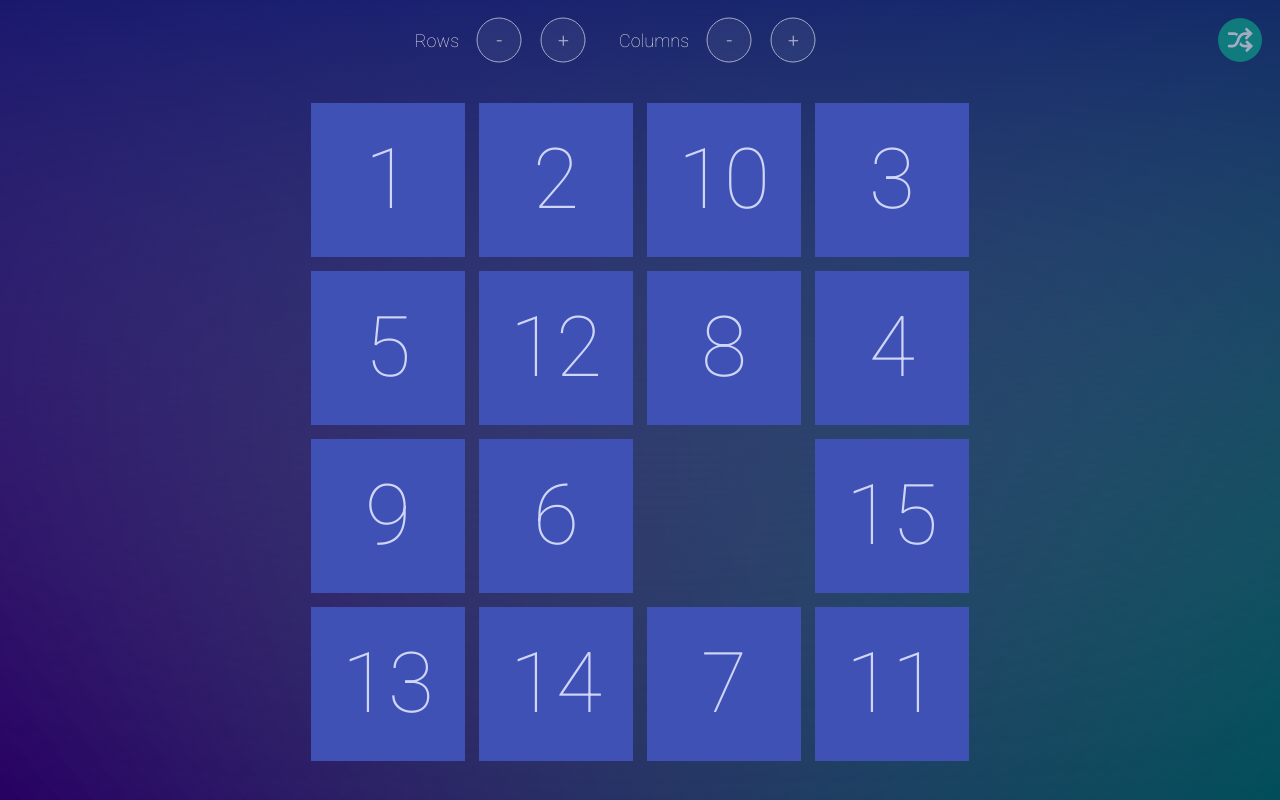
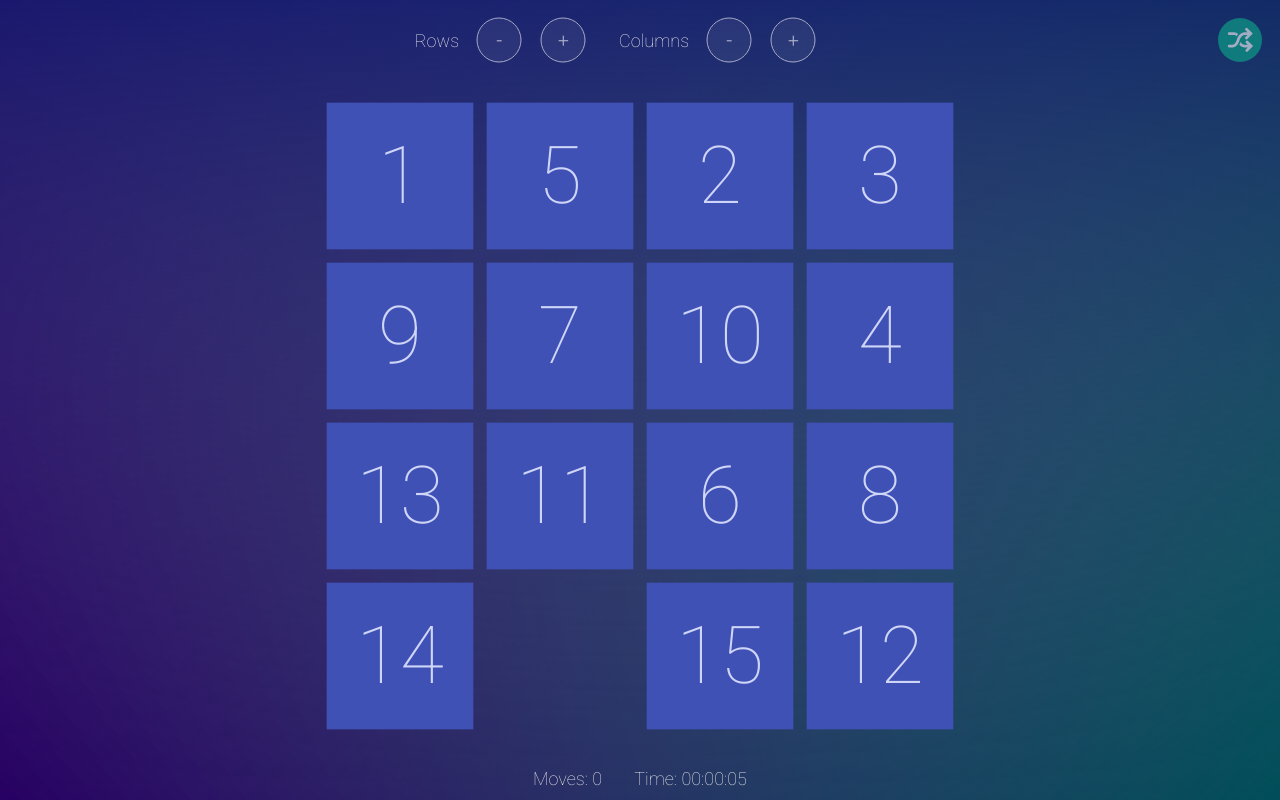
Before and after one commit to udivankin/react-n-puzzle, a React (Create React App) app: page / in a window 1280 px wide. Built offline with nearby package versions, Linux system fonts and the light colour scheme.

Commit message:
Add stats + make possible to move stack

```diff
--- a/src/App.css
+++ b/src/App.css
@@ -32,6 +32,6 @@ body {
 main {
   display: flex;
   flex-direction: column;
-  height: 100vh;
+  height: 100%;
   overflow: hidden;
 }
--- a/src/App.jsx
+++ b/src/App.jsx
@@ -5,6 +5,7 @@ import { useRecoilState } from 'recoil';
 import Board from './Board';
 import Congrats from './Congrats';
 import Controls from './Controls';
+import Stats from './Stats';
 import { isCompleteState, sizeState } from './state';
 
 import './App.css';
@@ -22,6 +23,7 @@ const App = () => {
       </Helmet>
       {!isComplete && <Controls />}
       {isComplete ? <Congrats /> : <Board />}
+      {!isComplete && <Stats />}
     </>
   );
 }
--- a/src/Board.css
+++ b/src/Board.css
@@ -1,5 +1,5 @@
 .board-wrapper {
-  height: calc(100% - 4rem);
+  height: calc(100% - 6rem);
   padding: 2rem;
 }
 
--- a/src/Board.jsx
+++ b/src/Board.jsx
@@ -1,15 +1,44 @@
-import React from 'react';
+import React, { useEffect } from 'react';
 import { useRecoilState } from 'recoil';
 
-import { clone, move } from './helpers';
-import { sortedTilesState, tilesState, sizeState } from './state';
+import { clone, find, move } from './helpers';
+import { sortedTilesState, tilesState, sizeState, gameState } from './state';
 
 import './Board.css';
 
 const Board = () => {
+  const [game, setGame] = useRecoilState(gameState);
   const [tiles, setTiles] = useRecoilState(tilesState);
   const [sortedTiles] = useRecoilState(sortedTilesState);
   const [size] = useRecoilState(sizeState);
+
+  const handleMove = (tile) => {
+    const [nextTiles, movesTaken] = move(clone(tiles), tile);
+    setGame({ ...game, moves: game.moves + movesTaken });
+    setTiles(nextTiles);
+  }
+
+  const handleKeyDown = ({ keyCode }) => {
+    const [row, col] = find(tiles, 0);
+    let tile;
+
+    if (keyCode === 37 && (col < size.cols - 1)) { // LEFT
+      tile = tiles[row][col + 1];
+    } else if (keyCode === 38 && (row < size.rows - 1)) { // UP
+      tile = tiles[row + 1][col];
+    } else if (keyCode === 39 && col > 0) { // RIGHT
+      tile = tiles[row][col - 1];
+    } else if (keyCode === 40 && row > 0) { // DOWN
+      tile = tiles[row - 1][col];
+    }
+
+    if (tile) handleMove(tile);
+  };
+
+  useEffect(() => {
+    document.addEventListener('keydown', handleKeyDown);
+    return () => { document.removeEventListener('keydown', handleKeyDown); }
+  });
 
   return (
     <div className='board-wrapper'>
@@ -25,7 +54,7 @@ const Board = () => {
           return (
             <g
               className="tile"
-              onClick={() => setTiles(move(clone(tiles), tileName))}
+              onClick={() => handleMove(tileName)}
               key={tileName}
               transform={`translate(${pos[1] * 24}, ${pos[0] * 24})`}
             >
--- a/src/Congrats.jsx
+++ b/src/Congrats.jsx
@@ -2,7 +2,7 @@ import React, { useEffect, useRef } from 'react';
 import { useRecoilState } from 'recoil';
 
 import { clone, shuffleBoard } from './helpers';
-import { tilesState } from './state';
+import { gameState, tilesState } from './state';
 import Audio from './win.ogg';
 
 import './Congrats.css';
@@ -11,6 +11,12 @@ const Congrats = () => {
   const audioRef = useRef();
   useEffect(() => { audioRef.current.play(); }, []);
   const [tiles, setTiles] = useRecoilState(tilesState);
+  const [, setGame] = useRecoilState(gameState);
+
+  const handleClick = () => {
+    setTiles(shuffleBoard(clone(tiles)));
+    setGame({ moves: 0, gameId: Symbol('gameId')});
+  };
 
   return (
     <div className="congrats">
@@ -23,7 +29,7 @@ const Congrats = () => {
         <a
           href="#"
           alt="Play again!"
-          onClick={() => setTiles(shuffleBoard(clone(tiles)))}
+          onClick={handleClick}
         >
           Play again!
         </a>
--- a/src/Controls.css
+++ b/src/Controls.css
@@ -1,8 +1,8 @@
 .controls {
   display: flex;
-  flex: 0 0 auto;
+  flex: 0 0 4rem;
   font-size: 1.125rem;
-  margin-top: 1rem;
+  padding-top: 1rem;
 }
 
 .controls > div {
@@ -33,8 +33,6 @@
   transition: all .2s;
   opacity: .6;
 }
-
-
 
 @media all and (max-width: 768px) {
   .btn {
--- a/src/Controls.jsx
+++ b/src/Controls.jsx
@@ -1,57 +1,47 @@
-import React, { useEffect } from 'react';
+import React from 'react';
 import { useRecoilState } from 'recoil';
 
-import { clone, generateTiles, find, move, shuffleBoard } from './helpers';
-import { sizeState, tilesState } from './state';
+import { generateTiles, shuffleBoard } from './helpers';
+import { gameState, sizeState, tilesState } from './state';
 
 import './Controls.css';
 
-const SizeButton = ({ rows = false, cols = false, direction }) => {
-  const [_, setTiles] = useRecoilState(tilesState);
+const SizeButton = ({ rows = false, cols = false, direction, shuffle }) => {
+  const [, setTiles] = useRecoilState(tilesState);
   const [size] = useRecoilState(sizeState);
+  const [, setGame] = useRecoilState(gameState);
 
   const clickHandler = () => {
     const nextRows = Math.max(2, size.rows + (rows ? direction : 0));
     const nextCols = Math.max(2, size.cols + (cols ? direction : 0));
     setTiles(shuffleBoard(generateTiles(nextRows, nextCols)));
+    setGame({ moves: 0, gameId: Symbol('gameId')});
   };
 
   return (
-    <svg className="btn btn-outline" viewBox="0 0 24 24" xmlns="http://www.w3.org/2000/svg" onClick={clickHandler}>
-      <circle cx="12" cy="12" fill="#fff" fillOpacity="0.1" r="11" strokeWidth="0.5" stroke="#fff"/>
-      <text textAnchor="middle" fontSize="9" fontWeight="bold" transform={`translate(12, 15.5)`} fill="#fff">
-        {direction > 0 ? '+' : '-'}
-      </text>
+    <svg className="btn" viewBox="0 0 24 24" xmlns="http://www.w3.org/2000/svg" onClick={clickHandler}>
+      {shuffle
+        ? <circle cx="12" cy="12" fill="#0dad8a" r="11"/>
+        : <circle cx="12" cy="12" fill="#fff" fillOpacity="0.1" r="11" strokeWidth="0.5" stroke="#fff"/>
+      }
+      {shuffle
+        ? (
+          <g fill="#fff">
+            <path d="M6.59 9.49h2.43c.51 0 .97.27 1.29.68.22-.4.5-.8.82-1.15a2.95 2.95 0 00-2.11-.93H6.59a.7.7 0 100 1.4zm5.34 2.15c.38-1.15 1.56-2.15 2.53-2.15h1.28l-.9.89a.7.7 0 10.97.98L18.4 8.8l-2.57-2.57a.7.7 0 10-.98.98l.9.9h-1.28c-1.58 0-3.27 1.36-3.85 3.1l-.33.99c-.45 1.33-1.44 2.15-1.95 2.15H6.58a.7.7 0 100 1.4h1.75c1.28 0 2.69-1.34 3.28-3.12l.32-.98z"/>
+            <path d="M15 12.47a.7.7 0 000 .98l.9.9h-1.63a2 2 0 01-1.88-1.47 6.36 6.36 0 01-.75 1.52 3.3 3.3 0 002.63 1.34h1.62l-.9.89a.7.7 0 10.98.98l2.58-2.57-2.57-2.57a.7.7 0 00-.99 0z"/>
+          </g>
+        )
+        : (
+          <text textAnchor="middle" fontSize="9" fontWeight="bold" transform={`translate(12, 15.5)`} fill="#fff">
+            {direction > 0 ? '+' : '-'}
+          </text>
+        )
+      }
     </svg>
   );
 };
 
 const Controls = () => {
-  const [tiles, setTiles] = useRecoilState(tilesState);
-  const [size] = useRecoilState(sizeState);
-
-  const handleKeyDown = ({ keyCode }) => {
-    const [row, col] = find(tiles, 0);
-    let tile;
-
-    if (keyCode === 37 && (col < size.cols - 1)) { // LEFT
-      tile = tiles[row][col + 1];
-    } else if (keyCode === 38 && (row < size.rows - 1)) { // UP
-      tile = tiles[row + 1][col];
-    } else if (keyCode === 39 && col > 0) { // RIGHT
-      tile = tiles[row][col - 1];
-    } else if (keyCode === 40 && row > 0) { // DOWN
-      tile = tiles[row - 1][col];
-    }
-
-    if (tile) setTiles(move(clone(tiles), tile));
-  };
-
-  useEffect(() => {
-    document.addEventListener('keydown', handleKeyDown);
-    return () => { document.removeEventListener('keydown', handleKeyDown); }
-  });
-
   return (
     <div className="controls">
       <div className="rows-controls">
@@ -65,13 +55,7 @@ const Controls = () => {
         <SizeButton cols direction={+1} />
       </div>
       <div className="aside-controls">
-        <svg className="btn btn-shuffle" viewBox="0 0 24 24" xmlns="http://www.w3.org/2000/svg" onClick={() => setTiles(shuffleBoard(clone(tiles)))}>
-          <circle cx="12" cy="12" fill="#0dad8a" r="11"/>
-          <g fill="#fff">
-            <path d="M6.59 9.49h2.43c.51 0 .97.27 1.29.68.22-.4.5-.8.82-1.15a2.95 2.95 0 00-2.11-.93H6.59a.7.7 0 100 1.4zm5.34 2.15c.38-1.15 1.56-2.15 2.53-2.15h1.28l-.9.89a.7.7 0 10.97.98L18.4 8.8l-2.57-2.57a.7.7 0 10-.98.98l.9.9h-1.28c-1.58 0-3.27 1.36-3.85 3.1l-.33.99c-.45 1.33-1.44 2.15-1.95 2.15H6.58a.7.7 0 100 1.4h1.75c1.28 0 2.69-1.34 3.28-3.12l.32-.98z"/>
-            <path d="M15 12.47a.7.7 0 000 .98l.9.9h-1.63a2 2 0 01-1.88-1.47 6.36 6.36 0 01-.75 1.52 3.3 3.3 0 002.63 1.34h1.62l-.9.89a.7.7 0 10.98.98l2.58-2.57-2.57-2.57a.7.7 0 00-.99 0z"/>
-          </g>
-        </svg>
+        <SizeButton shuffle />
       </div>
     </div>
   );
--- /dev/null
+++ b/src/Stats.css
@@ -0,0 +1,15 @@
+.stats {
+  flex: 0 0 2rem;
+  font-size: 1.125rem;
+  text-align: center;
+}
+
+.stats span {
+  padding: 0 1rem;
+}
+
+@media all and (max-width: 768px) {
+  .stats {
+    font-size: 1rem;
+  }
+}
--- /dev/null
+++ b/src/Stats.jsx
@@ -0,0 +1,48 @@
+import React, { useEffect, useState } from 'react';
+import { useRecoilState } from 'recoil';
+
+import { gameState } from './state';
+
+import './Stats.css';
+import { getTime } from './helpers';
+
+const Timer = () => {
+  const [game] = useRecoilState(gameState);
+  const [previousGameId, setPreviousGameId] = useState(game.gameId);
+  const [seconds, setSeconds] = useState(0);
+
+  if (game.gameId !== previousGameId) {
+    setSeconds(0);
+    setPreviousGameId(game.gameId);
+  }
+
+  useEffect(() => {
+    let timer = setInterval(() => {
+      setSeconds(s => s + 1);
+    }, 1000)
+
+    return () => {
+      clearInterval(timer);
+    };
+  }, []);
+
+  return (
+    <span>Time: {getTime(seconds)}</span>
+  );
+}
+
+const Moves = () => {
+  const [game] = useRecoilState(gameState);
+  return <span>Moves: {game.moves}</span>;
+}
+
+const Stats = () => {
+  return (
+    <div className="stats">
+      <Moves />
+      <Timer />
+    </div>
+  );
+}
+
+export default Stats;
--- a/src/helpers.js
+++ b/src/helpers.js
@@ -1,5 +1,9 @@
 export function clone(arr) {
   return JSON.parse(JSON.stringify(arr));
+}
+
+export function sequence(a, b) {
+  return Array.from({ length: Math.abs(a - b) }, (v, k) => a + (k * (a > b ? -1 : 1)));
 }
 
 export function random(arr) {
@@ -13,30 +17,37 @@ export function find(arr, n) {
   return [row, col];
 }
 
-export function getSiblings(tiles, n) {
-  const siblings = [];
-  const [row, col] = find(tiles, n);
-  if (row > 0) siblings.push(tiles[row - 1][col]);
-  if (row < tiles.length - 1) siblings.push(tiles[row + 1][col]);
-  if (col > 0) siblings.push(tiles[row][col - 1]);
-  if (col < tiles[0].length - 1) siblings.push(tiles[row][col + 1]);
-  return siblings;
-}
-
 export function move(tiles, targetTile) {
   const [emptyTileRow, emptyTileCol] = find(tiles, 0);
   const [targetTileRow, targetTileCol] = find(tiles, targetTile);
+  let moves = 0;
 
-  if (Math.abs(emptyTileRow - targetTileRow) + Math.abs(emptyTileCol - targetTileCol) === 1) {
-    tiles[emptyTileRow][emptyTileCol] = targetTile;
-    tiles[targetTileRow][targetTileCol] = 0;
+  if (emptyTileRow !== targetTileRow && emptyTileCol !== targetTileCol) return [tiles, moves];
+
+  if (emptyTileRow === targetTileRow) {
+    const direction = emptyTileCol < targetTileCol ? 1 : -1;
+    sequence(emptyTileCol, targetTileCol).forEach((col) => {
+      [tiles[emptyTileRow][col], tiles[emptyTileRow][col + direction]] = [tiles[emptyTileRow][col + direction], tiles[emptyTileRow][col]];
+      moves += 1;
+    });
+  } else {
+    const direction = emptyTileRow < targetTileRow ? 1 : -1;
+    sequence(emptyTileRow, targetTileRow).forEach((row) => {
+      [tiles[row][emptyTileCol], tiles[row + direction][emptyTileCol]] = [tiles[row + direction][emptyTileCol], tiles[row][emptyTileCol]];
+      moves += 1;
+    });
   }
 
-  return tiles;
+  return [tiles, moves];
 }
 
-export function randomMove(tiles) {
-  return move(tiles, random(getSiblings(tiles, 0)));
+export function randomMove(tiles, direction = Math.round(Math.random())) {
+  const [emptyTileRow, emptyTileCol] = find(tiles, 0);
+  let randomTile = direction === 0
+    ? random(tiles[emptyTileRow].filter(n => n !== 0))
+    : random(tiles.map((row) => row[emptyTileCol]).filter(Boolean));
+
+  return move(tiles, randomTile);
 }
 
 export function generateTiles(rows, cols) {
@@ -56,7 +67,7 @@ export function shuffleBoard(tiles) {
     randomMove(tiles);
   }
 
-  return getIsComlete(tiles) ? randomMove(tiles) : tiles;
+  return getIsComlete(tiles) ? randomMove(tiles)[0] : tiles;
 }
 
 export function getIsComlete(tiles, rows = tiles.length, cols = tiles[0].length) {
@@ -70,3 +81,10 @@ export function getIsComlete(tiles, rows = tiles.length, cols = tiles[0].length)
 
   return true;
 }
+
+export const getTime = (seconds) => {
+  const h = Math.floor(seconds / 3600);
+  const m = Math.floor((seconds - h * 3600) / 60);
+  const s = seconds % 60;
+  return [h, m, s].map(c => String(c).padStart(2, '0')).join(':');
+}
--- a/src/state.js
+++ b/src/state.js
@@ -6,6 +6,14 @@ import {
 export const tilesState = atom({
   key: 'tilesState',
   default: shuffleBoard(generateTiles(4, 4)),
+});
+
+export const gameState = atom({
+  key: 'gameState',
+  default: {
+    moves: 0,
+    gameId: Symbol('gameState'),
+  },
 });
 
 export const isCompleteState = selector({
```
